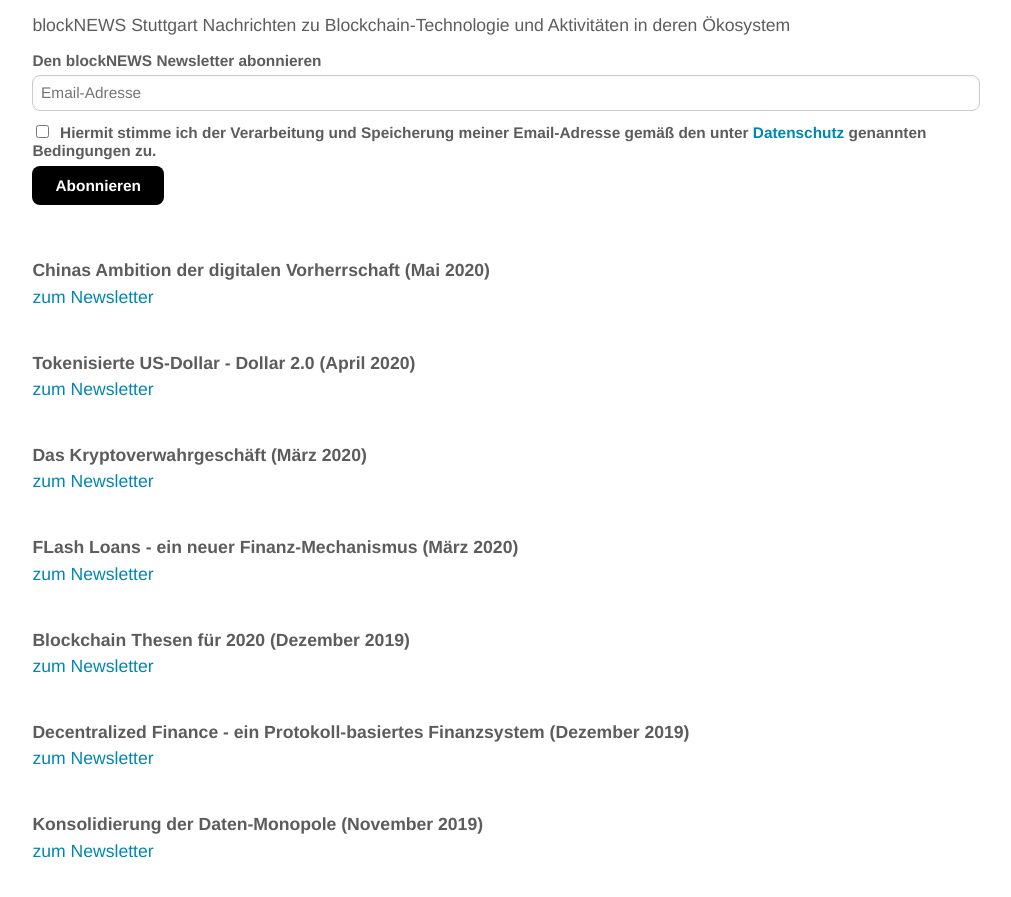
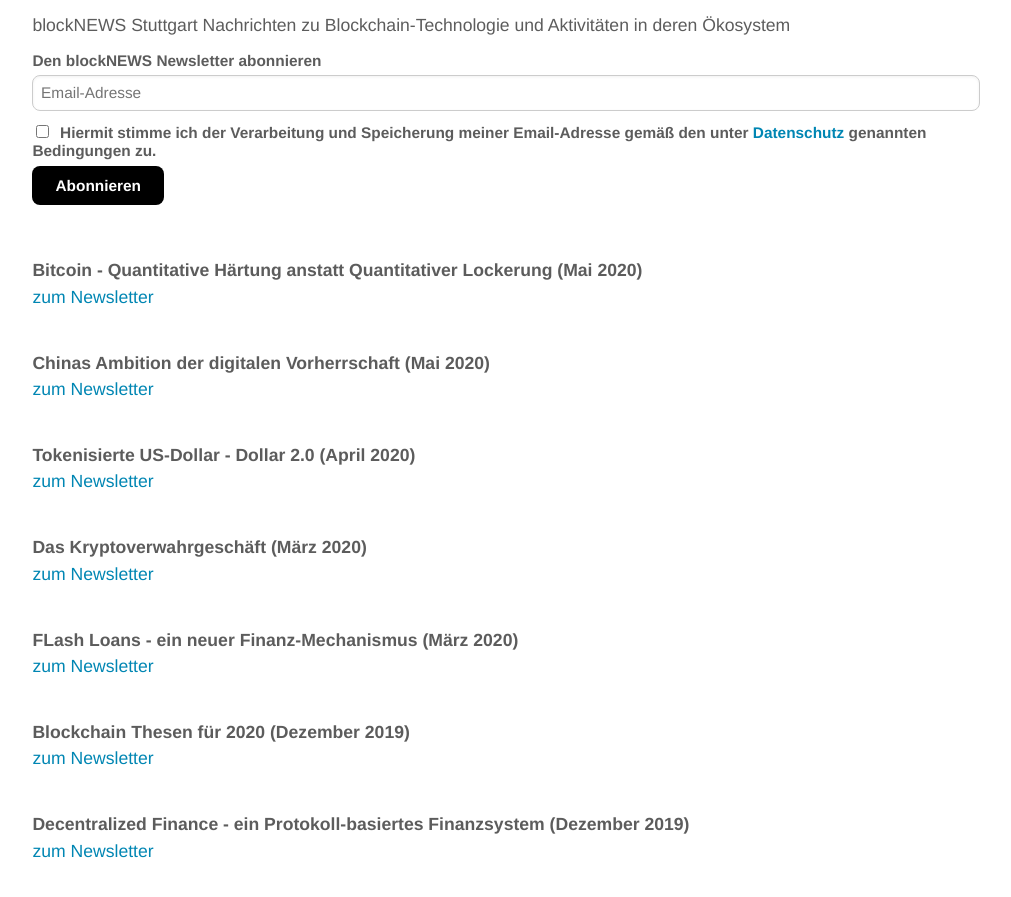
Before and after one commit to blocklab/site, a Jekyll site: the page built from newsletter.md, in a window 1280 px wide and 900 px high, scrolled down 529 px. Shown: the top 897 px of the window, without its empty margins (134-1145 px from the left). Built offline with Jekyll 4.4.1, drawn with Linux system fonts in a browser that asks for light colours; comment, search, counter and statistics services are not loaded.

Commit message:
Update newsletter.md

```diff
--- a/newsletter.md
+++ b/newsletter.md
@@ -33,6 +33,11 @@ Nachrichten zu Blockchain-Technologie und Aktivitäten in deren Ökosystem
 <!--End mc_embed_signup-->
 
 <br>
+<br>
+**Bitcoin - Quantitative Härtung anstatt Quantitativer Lockerung (Mai 2020)**
+<br>
+[zum Newsletter](https://mailchi.mp/0bd662fcfecd/bitcoin-quantitative-hrtung-anstatt-quantitativer-lockerung)
+
 <br>
 **Chinas Ambition der digitalen Vorherrschaft (Mai 2020)**
 <br>
```
